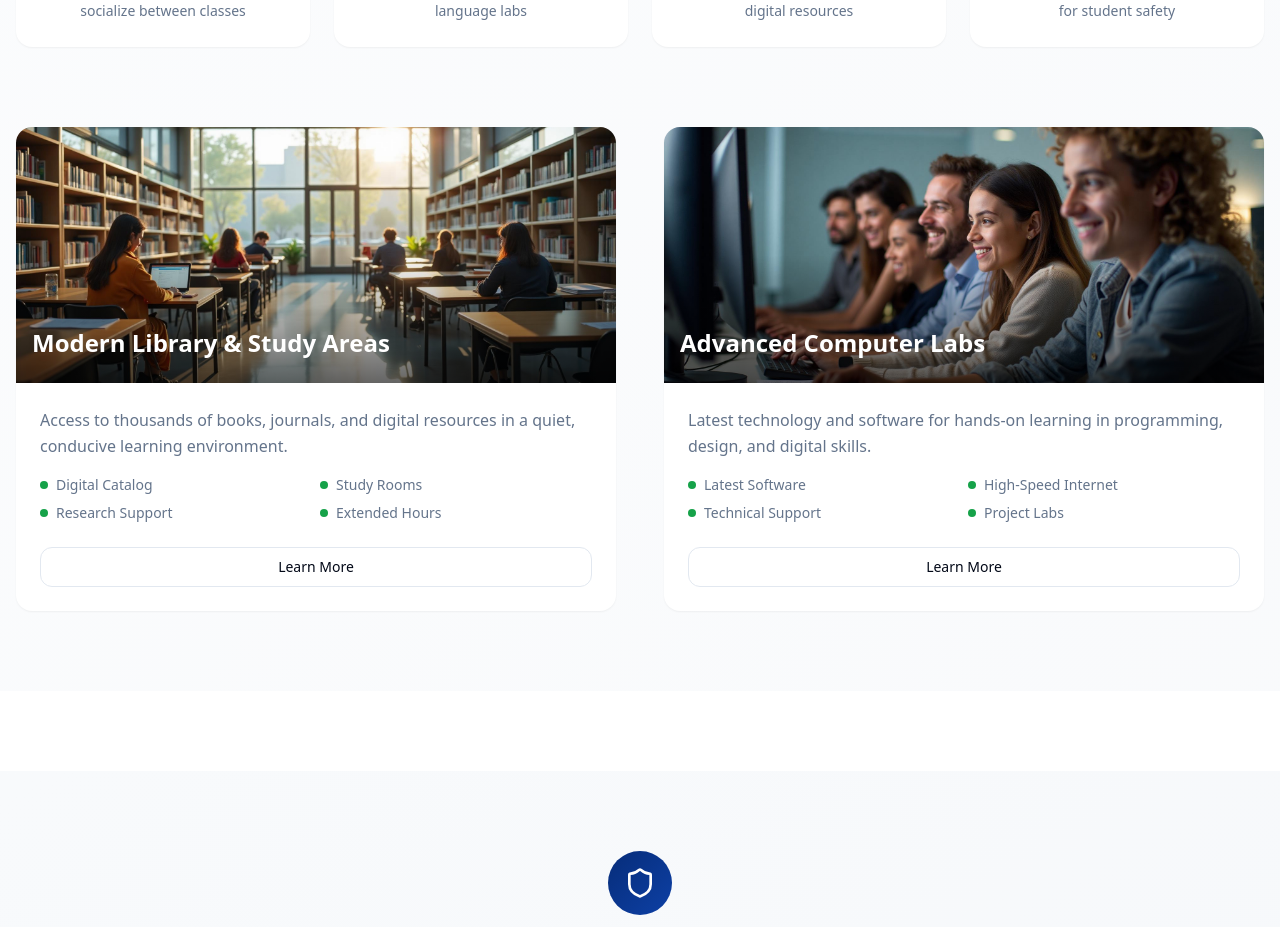
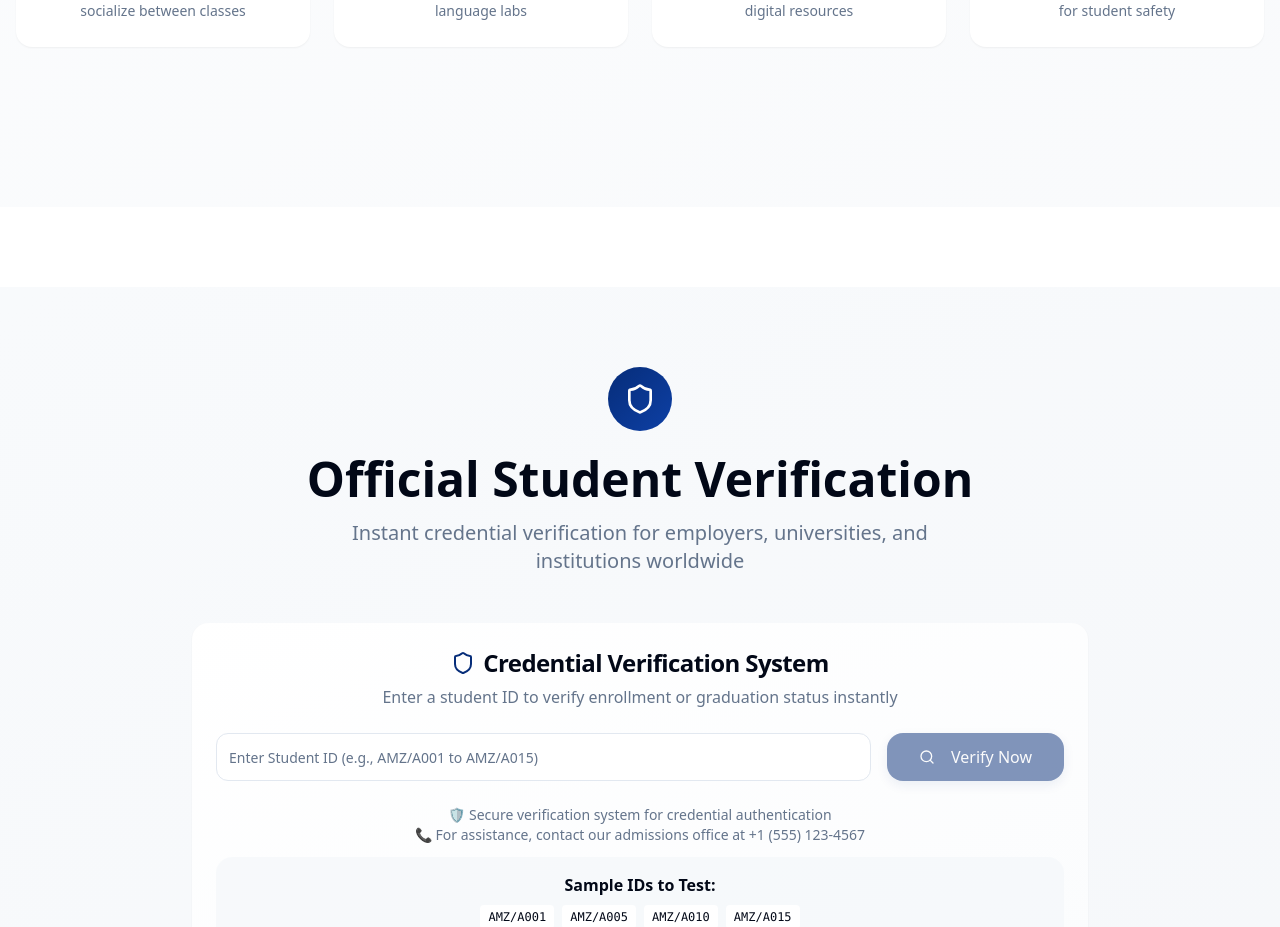
Before and after one commit to charmphyxle/amazon-campus-gateway, a React (Vite) app: page / in a window 1280 px wide. Shown: the part 6785-7712 px from the top of the page. Built offline with nearby package versions, Linux system fonts and the light colour scheme.

Commit message:
Code edited in Lovable Code Editor

```diff
--- a/src/components/FeaturesSection.tsx
+++ b/src/components/FeaturesSection.tsx
@@ -116,50 +116,6 @@ const FeaturesSection = () => {
           })}
         </div>
 
-        {/* Featured Facilities */}
-        <div className="grid lg:grid-cols-2 gap-12">
-          {facilities.map((facility, index) => (
-            <Card
-              key={facility.title}
-              className="group hover:shadow-elegant-xl transition-all duration-500 border-0 overflow-hidden hover-lift animate-zoom-in"
-              style={{ animationDelay: `${index * 0.2}s` }}
-            >
-              <div className="relative h-64 overflow-hidden">
-                <img
-                  src={facility.image}
-                  alt={facility.title}
-                  className="w-full h-full object-cover transition-transform duration-500 group-hover:scale-110"
-                />
-                <div className="absolute inset-0 bg-gradient-to-t from-black/60 via-transparent to-transparent" />
-                <div className="absolute bottom-4 left-4 right-4">
-                  <h3 className="text-2xl font-bold text-white mb-2">{facility.title}</h3>
-                </div>
-              </div>
-
-              <CardContent className="p-6">
-                <p className="text-muted-foreground mb-4 leading-relaxed">
-                  {facility.description}
-                </p>
-
-                <div className="grid grid-cols-2 gap-2 mb-6">
-                  {facility.highlights.map((highlight, idx) => (
-                    <div key={idx} className="flex items-center text-sm text-muted-foreground">
-                      <div className="w-2 h-2 bg-success rounded-full mr-2 flex-shrink-0" />
-                      {highlight}
-                    </div>
-                  ))}
-                </div>
-
-                <Button
-                  variant="outline"
-                  className="w-full group-hover:bg-primary group-hover:text-primary-foreground transition-all duration-300 hover-glow"
-                >
-                  Learn More
-                </Button>
-              </CardContent>
-            </Card>
-          ))}
-        </div>
       </div>
     </section>
   );
```
